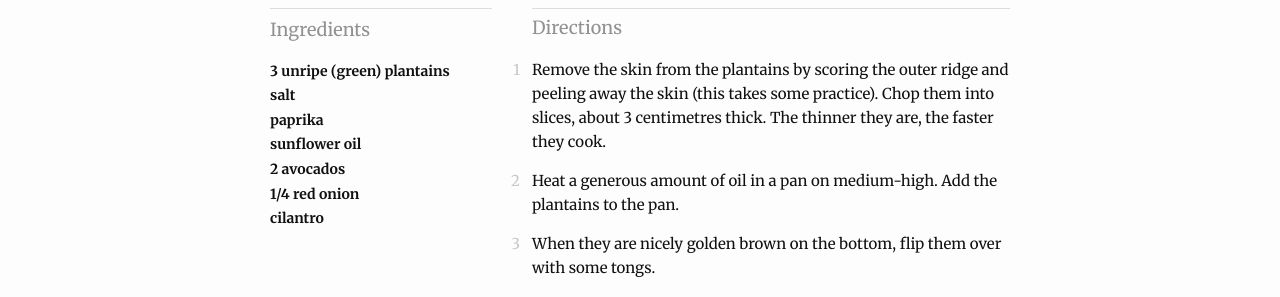
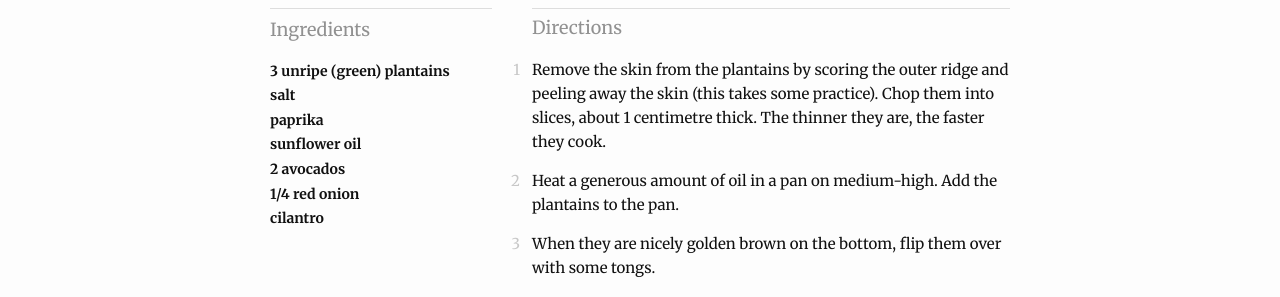
Before and after one commit to k88hudson/wouldeatagain, a Jekyll site: the page built from _posts/2016-04-02-tostones-and-guacamole.markdown, in a window 1280 px wide and 900 px high, scrolled down 1627 px. Shown: the part 200-497 px from the top of the window. Built offline with Jekyll 4.4.1, drawn with Linux system fonts in a browser that asks for light colours; some web fonts are replaced.

Commit message:
adjust thickness

```diff
--- a/_posts/2016-04-02-tostones-and-guacamole.markdown
+++ b/_posts/2016-04-02-tostones-and-guacamole.markdown
@@ -18,7 +18,7 @@ ingredients:
   - cilantro
 
 directions: |
-  1. Remove the skin from the plantains by scoring the outer ridge and peeling away the skin (this takes some practice).  Chop them into slices, about 3 centimetres thick. The thinner they are, the faster they cook.
+  1. Remove the skin from the plantains by scoring the outer ridge and peeling away the skin (this takes some practice).  Chop them into slices, about 1 centimetre thick. The thinner they are, the faster they cook.
   2. Heat a generous amount of oil in a pan on medium-high. Add the plantains to the pan.
   3. When they are nicely golden brown on the bottom, flip them over with some tongs.
   4. When both sides are golden, remove from the oil and drain on some paper towels.
```
